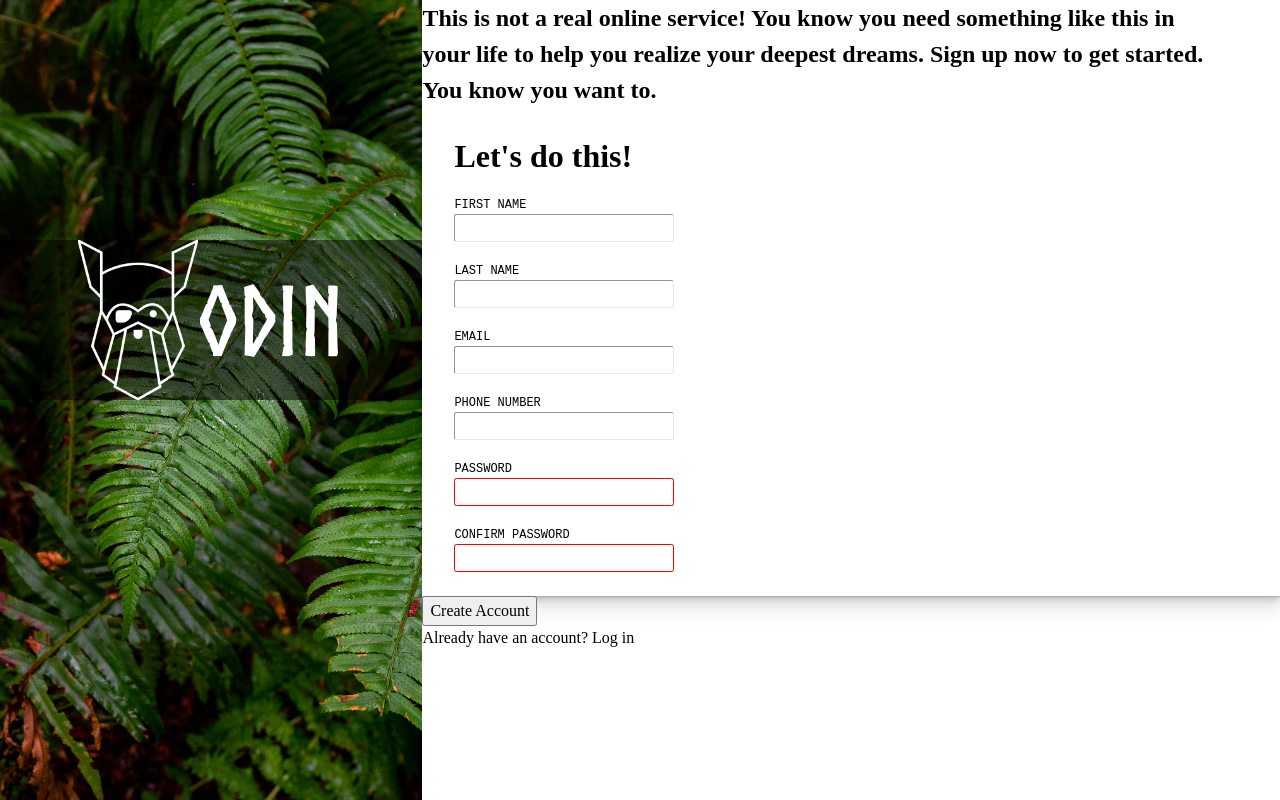
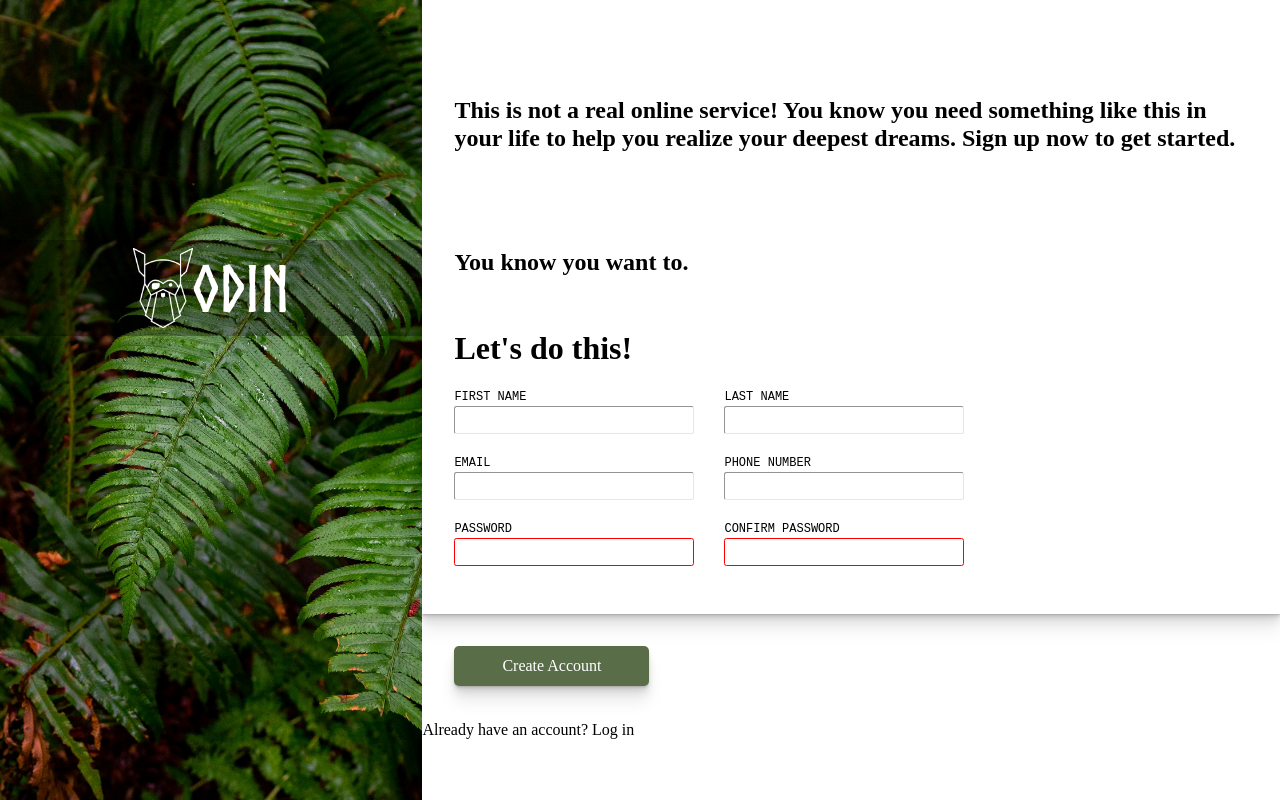
Before and after one commit to nickandrews010/sign-up-form, a plain HTML site: page index.html in a window 1280 px wide. Drawn offline with Linux system fonts and the light colour scheme.

Commit message:
Update styles.css

```diff
--- a/styles.css
+++ b/styles.css
@@ -80,11 +80,12 @@ label {
 input {
     border: 1px inset #E5E7EB;
     border-radius: 2.5px;
-    width: 220px;
+    width: 240px;
 }
 
 form {
-    padding: 1.5rem 2rem;
+    margin-top: 0;
+    padding: 3rem 2rem;
     box-shadow:
       0 1px 1px hsl(0deg 0% 0% / 0.075),
       0 2px 2px hsl(0deg 0% 0% / 0.075),
@@ -98,6 +99,12 @@ h1 {
     margin-bottom: 1rem;
 }
 
+h2 {
+    margin: 6rem 2rem 0 2rem;
+    line-height: 1.75rem;
+    padding: 0;
+}
+
 fieldset {
     border: none;
     display: flex;
@@ -105,11 +112,15 @@ fieldset {
     gap: 1.25rem 4rem;
     width: 60%;
     padding: 0;
+    justify-content: space-between;
+    min-width: 400px;
 }
 
 .labelInput {
     display: flex;
     flex-direction: column;
+    flex-basis: calc(50% - 2rem);
+    min-width: 200px;
 }
 
 input:invalid {
@@ -133,8 +144,8 @@ input:focus {
 }
 
 #leftSide div {
-    background-color:rgba(0,0,0,.5);
-    height: 10rem;
+    background-color:rgba(0,0,0,.3);
+    height: 6rem;
     opacity: 1;
     font-family: 'norsebold';
     color: white;
@@ -142,12 +153,37 @@ input:focus {
     display: flex;
     align-items: center;
     justify-content: center;
-    font-size: 6rem;
+    font-size: 4rem;
     position: relative;
     top: 15rem;
 }
 
 #leftSide div img {
-    height: 10rem;
+    height: 5rem;
     opacity: 1;
 }
+
+button {
+    color: white;
+    background-color: #596D48;
+    border: none;
+    border-radius: 5px;
+    padding: 0.5rem 3rem;
+    box-shadow:
+      0 1px 1px hsl(0deg 0% 0% / 0.075),
+      0 2px 2px hsl(0deg 0% 0% / 0.075),
+      0 4px 4px hsl(0deg 0% 0% / 0.075),
+      0 8px 8px hsl(0deg 0% 0% / 0.075),
+      0 16px 16px hsl(0deg 0% 0% / 0.075)
+    ;
+    margin: 2rem;
+}
+
+#logIn {
+    margin-left: 2rem;
+}
+
+span {
+    color:  #596D48;
+    font-weight: bold;
+}
```
